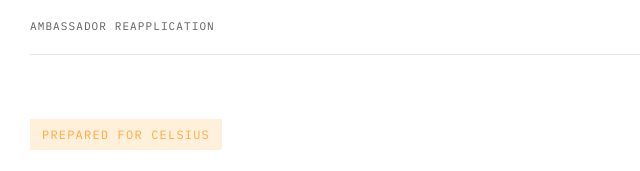
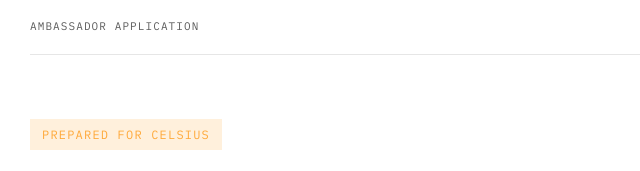
Before and after one commit to shelto2/celsius-page, a plain HTML site: page index.html in a window 1280 px wide. Shown: the top 171 px of the page, 168-808 px from the left. Drawn offline with nearby package versions, Linux system fonts and the light colour scheme; a web font is replaced by a local one.

Commit message:
removed re in reapplication

```diff
--- a/index.html
+++ b/index.html
@@ -3,7 +3,7 @@
 <head>
 <meta charset="UTF-8">
 <meta name="viewport" content="width=device-width, initial-scale=1.0">
-<title>Adam Shelton for CELSIUS, Ambassador Reapplication</title>
+<title>Adam Shelton for CELSIUS, Ambassador Application</title>
 <link rel="preconnect" href="https://fonts.googleapis.com">
 <link rel="preconnect" href="https://fonts.gstatic.com" crossorigin>
 <link href="https://fonts.googleapis.com/css2?family=Barlow+Condensed:wght@600;700;800&family=Inter:wght@400;500;600;700&family=IBM+Plex+Mono:wght@400;500;600&display=swap" rel="stylesheet">
@@ -210,7 +210,7 @@
 
 <div class="wrap">
   <div class="dochead">
-    <div class="tag">AMBASSADOR REAPPLICATION</div>
+    <div class="tag">AMBASSADOR APPLICATION</div>
     <div class="tag"><b>Adam Shelton</b> × CELSIUS</div>
   </div>
 
```
